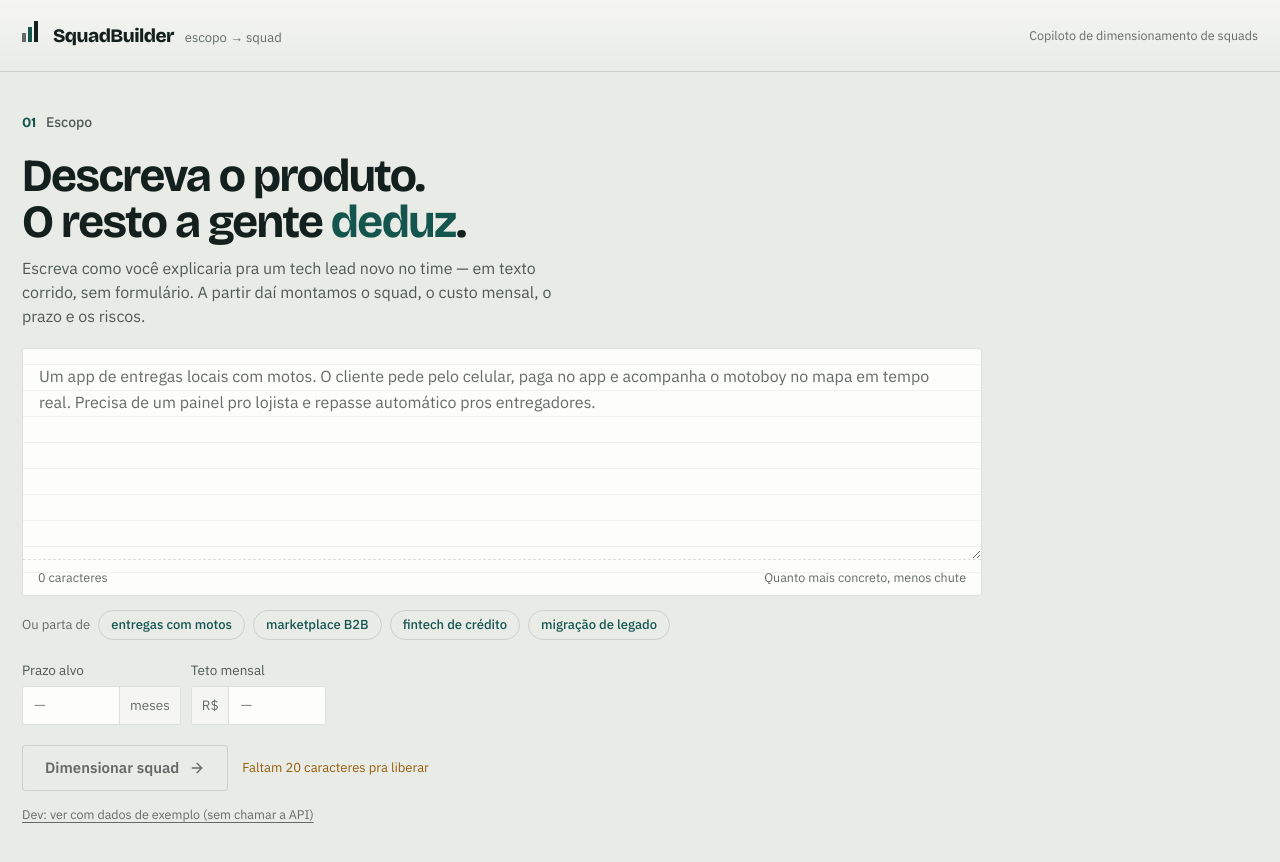
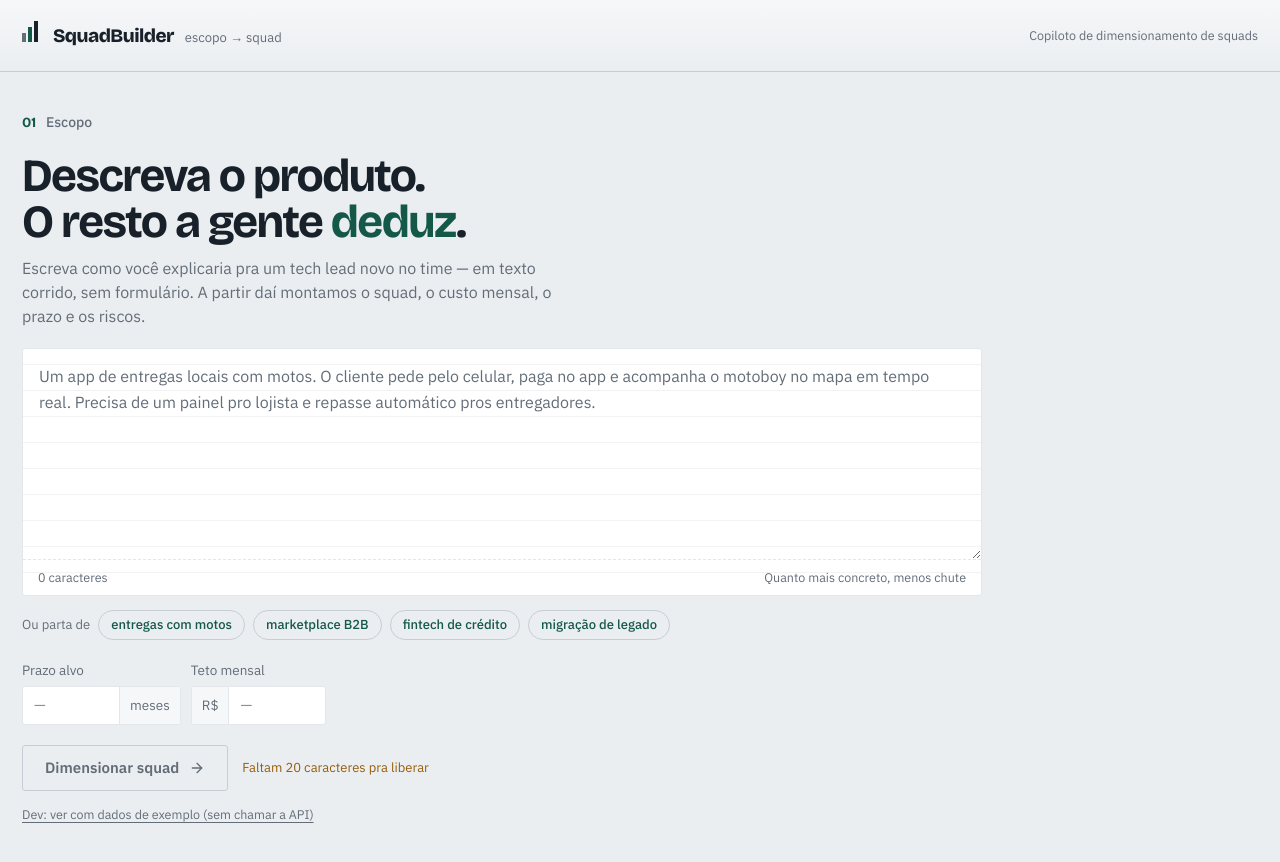
Before and after one commit to miguelquintanilhapy/squad-builder, a Next.js app: page / in a window 1280 px wide. Shown: the top 862 px of the page. Built offline with nearby package versions, Linux system fonts and the light colour scheme.

Commit message:
feat: paleta Ardósia, fundo frio

```diff
--- a/src/app/globals.css
+++ b/src/app/globals.css
@@ -1,23 +1,24 @@
 @import 'tailwindcss';
 
 :root {
-  /* Paleta POC aprovado — única paleta da interface. */
-  --paper: #e9ebe7;
-  --paper-2: #f5f6f3;
-  --paper-3: #fdfdfc;
-  --ink: #14201d;
-  --ink-2: #4e5a56;
-  /* Escurecido de #818b87 (2.93:1 em --paper, reprovava até o mínimo de texto grande) pra
-     #636b68 (4.57:1 na superfície mais clara) — calculado, não no olho. Ver revisão externa 1.11. */
-  --ink-3: #636b68;
-  --rule: #cbd0c9;
-  --rule-2: #dde0da;
-  --petrol: #14554e;
-  /* Escurecido de #a9690b (3.71:1 em --paper) pra #965d0a (4.53:1) pelo mesmo motivo. */
+  /* Paleta Ardósia (revisão externa 8.1) — neutro frio em vez do bege quente original, que caía
+     no agrupamento visual mais reconhecível de "gerado por IA". Valores calculados contra AA
+     (4.5:1 no tamanho real de uso), não copiados direto do documento — o próprio --ink-2 da
+     revisão (#67717C) reprovava contra --paper (4.26:1) e foi escurecido pra #636D78 (4.52:1). */
+  --paper: #ebeef1;
+  --paper-2: #f6f7f9;
+  --paper-3: #ffffff;
+  --ink: #18212a;
+  /* Só um tom de texto secundário (a revisão não separa 2 níveis como a paleta antiga fazia). */
+  --ink-2: #636d78;
+  --ink-3: #636d78;
+  --rule: #c6cdd4;
+  --rule-2: #e3e6ea;
+  --petrol: #14584a;
   --ochre: #965d0a;
   --rust: #9c3a21;
   --moss: #2c7458;
-  --grid: rgba(20, 32, 29, 0.055);
+  --grid: rgba(24, 33, 42, 0.055);
 }
 
 @theme inline {
@@ -96,7 +97,7 @@ html {
   }
   .scope-shell:focus-within {
     border-color: var(--petrol);
-    box-shadow: 0 0 0 3px rgba(20, 85, 78, 0.13);
+    box-shadow: 0 0 0 3px rgba(20, 88, 74, 0.13);
   }
 }
 
--- a/src/components/AllocationChart.tsx
+++ b/src/components/AllocationChart.tsx
@@ -72,7 +72,7 @@ export function AllocationChart({ scenario }: { scenario: Scenario }) {
                 width={Math.max(trackWidth, 3)}
                 height={full ? 13 : 9}
                 rx={1.5}
-                fill={full ? 'var(--petrol)' : 'rgba(20,85,78,0.4)'}
+                fill={full ? 'var(--petrol)' : 'rgba(20,88,74,0.4)'}
               />
               {!full && (
                 <text x={LABEL_GUTTER + trackWidth + 6} y={y + 11} fontSize={10} fill="var(--ink-3)">
--- a/src/components/ConstraintFields.tsx
+++ b/src/components/ConstraintFields.tsx
@@ -1,7 +1,7 @@
 'use client'
 
 const inputShellClasses =
-  'flex h-[39px] items-center overflow-hidden rounded-[3px] border border-rule-2 bg-paper-3 transition-[border-color,box-shadow] duration-150 focus-within:border-petrol focus-within:shadow-[0_0_0_3px_rgba(20,85,78,0.13)]'
+  'flex h-[39px] items-center overflow-hidden rounded-[3px] border border-rule-2 bg-paper-3 transition-[border-color,box-shadow] duration-150 focus-within:border-petrol focus-within:shadow-[0_0_0_3px_rgba(20,88,74,0.13)]'
 
 const affixClasses = 'flex h-full items-center bg-paper-2 px-2.5 text-[13.5px] text-ink-3'
 
--- a/src/components/NegotiationChat.tsx
+++ b/src/components/NegotiationChat.tsx
@@ -56,7 +56,7 @@ export function NegotiationChat({
             placeholder='Ex: "Achei caro. Quero tirar o QA e colocar só 1 Dev Fullstack em 3 meses." (Ctrl/Cmd+Enter envia)'
             rows={3}
             disabled={loading}
-            className="w-full resize-y rounded-[3px] border border-rule-2 bg-paper-3 px-3 py-2 text-sm text-ink outline-none transition-[border-color,box-shadow] duration-150 placeholder:text-ink-3 focus:border-petrol focus:shadow-[0_0_0_3px_rgba(20,85,78,0.13)] disabled:opacity-50"
+            className="w-full resize-y rounded-[3px] border border-rule-2 bg-paper-3 px-3 py-2 text-sm text-ink outline-none transition-[border-color,box-shadow] duration-150 placeholder:text-ink-3 focus:border-petrol focus:shadow-[0_0_0_3px_rgba(20,88,74,0.13)] disabled:opacity-50"
           />
           <div className="flex justify-end">
             <PrimaryButton onClick={handleSend} disabled={loading || !message.trim()} loading={loading}>
--- a/src/components/ReadingGrid.tsx
+++ b/src/components/ReadingGrid.tsx
@@ -27,7 +27,7 @@ function togglePlatform(current: Platform[], platform: Platform): Platform[] {
 
 const chipBase =
   'inline-flex items-center gap-1 rounded-[2px] border px-2.5 py-[3px] text-[13px] font-medium transition-colors duration-150 focus-visible:outline focus-visible:outline-2 focus-visible:outline-petrol focus-visible:outline-offset-2 disabled:cursor-not-allowed disabled:opacity-60'
-const chipActive = 'border-ink bg-ink text-paper-2'
+const chipActive = 'border-petrol bg-petrol text-paper-2'
 const chipInactive = 'border-rule-2 text-ink-2 hover:border-ink-3'
 
 /**
```
